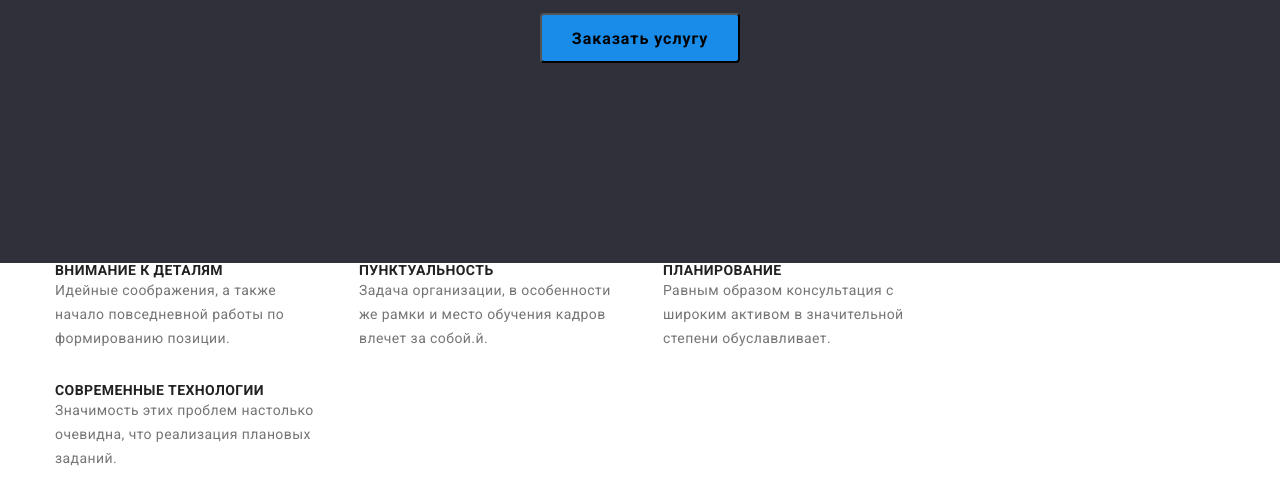
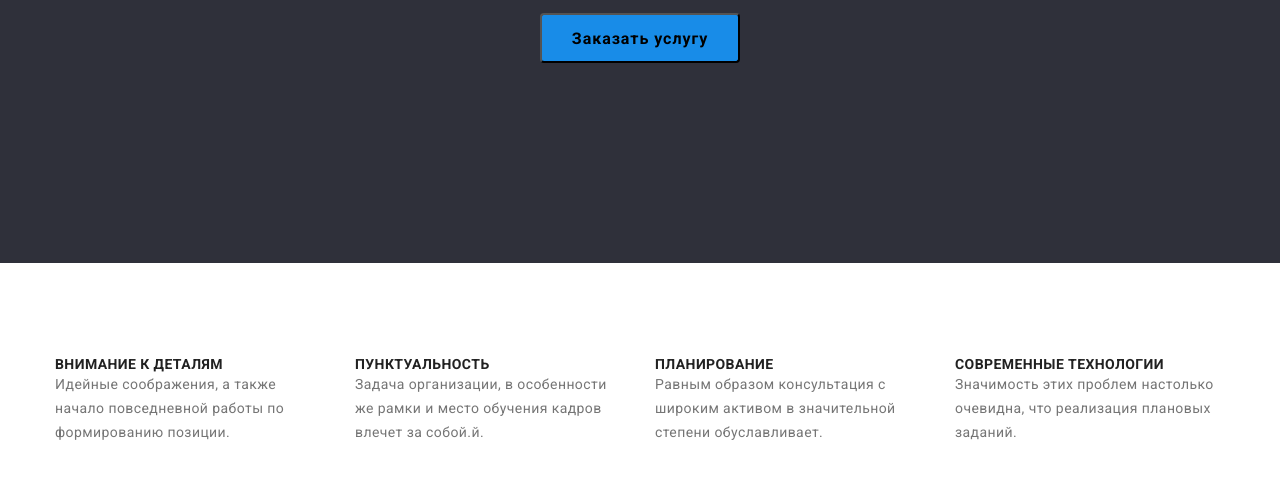
Before and after one commit to Vlad-705914/goit-markup-hw-04, a plain HTML site: page index.html in a window 1280 px wide. Shown: the part 423-923 px from the top of the page. Drawn offline with nearby package versions, Linux system fonts and the light colour scheme.

Commit message:
правка

```diff
--- a/css/styles.css
+++ b/css/styles.css
@@ -48,7 +48,9 @@ ul{
 
 
 .section{
-      padding-top: 0;
+    /* padding-top: 0; */
+    padding-top: 94px;
+    padding-bottom: 94px;
 
 }
 
@@ -66,7 +68,6 @@ ul{
 width: 1200px;
 padding-left: 15px;
 padding-right: 15px;
-
 margin-left: auto;
 margin-right: auto;
 
@@ -195,12 +196,8 @@ margin-right: 93px;
         font-weight: 500;
         line-height: 1.62;
         letter-spacing: 0.03em;
-         /* color:var(title-text-color); */
-
-            /* height: 38px; */
          min-width: 73px;
          padding: 10px;
-
          border-radius: 4px;
          border:1px solid #EEEEEE;
 
@@ -210,7 +207,7 @@ margin-right: 93px;
         font-weight: 500;
         line-height: 1.62;
         letter-spacing: 0.03em;
-          /* color:var(title-text-color); */
+
 
         padding: 10px;
           min-width: 128px;
@@ -223,10 +220,8 @@ margin-right: 93px;
         font-weight: 500;
         line-height: 1.62;
         letter-spacing: 0.03em;
-          /* color:var(title-text-color); */
         padding: 10px;
         min-width: 145px;
-
         border-radius: 4px;
         border:1px solid #EEEEEE;
        }
@@ -235,10 +230,8 @@ margin-right: 93px;
         font-weight: 500;
         line-height: 1.62;
         letter-spacing: 0.03em;
-          /* color:var(title-text-color); */
         padding: 10px;
         min-width: 103px;
-
         border-radius: 4px;
         border:1px solid #EEEEEE;
        }
@@ -247,19 +240,15 @@ margin-right: 93px;
         font-weight: 500;
         line-height: 1.62;
         letter-spacing: 0.03em;
-          /* color:var(title-text-color); */
         padding: 10px;
         min-width: 130px;
-
          border-radius: 4px;
          border:1px solid #EEEEEE;
        }
 
       .filter-button{
           cursor:pointer
-
        }
-
 
      .filter-button:hover,
       .filter-button:focus{
@@ -383,7 +372,6 @@ margin-right: 93px;
       background-color:#2F303A ;
       padding-top: 200px;
       padding-bottom: 200px;
-
      }
 
       .hero{
@@ -415,7 +403,6 @@ margin-right: 93px;
      .hero-button{
       width: 200px;
       height: 50px;
-
       border-radius: 4px;
       font-size: 16px;
       font-weight: 700;
@@ -433,12 +420,15 @@ margin-right: 93px;
 
       /* FEATURE */
 
+      .feature{
+          display: flex;
+
+      }
 
 
 
 
-
-       .feature .feature-item:not(:last-child){
+     .feature-item:not(:last-child){
          margin-right: 30px;
 
      }
@@ -456,8 +446,6 @@ margin-right: 93px;
    }
 
     .feature-title{
-
-
      color: var(title-text-color);
       font-size: 14px;
       font-weight: 700;
@@ -466,8 +454,6 @@ margin-right: 93px;
       text-transform: uppercase;
       }
      .feature-item{
-        display: inline-block;
-        margin-bottom: 10px;
      width:270px ;
       height: 110px;
        }
```
Lines whose indentation alone changed are shown as unchanged.
